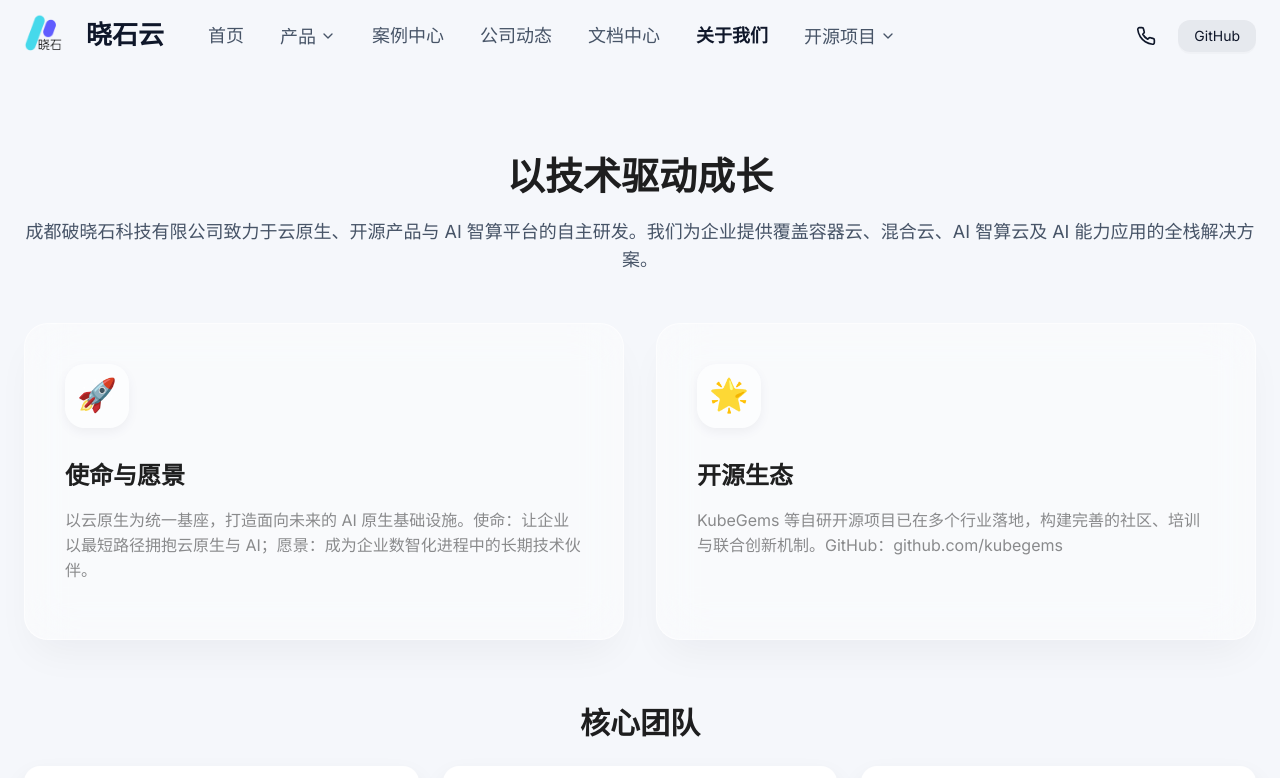
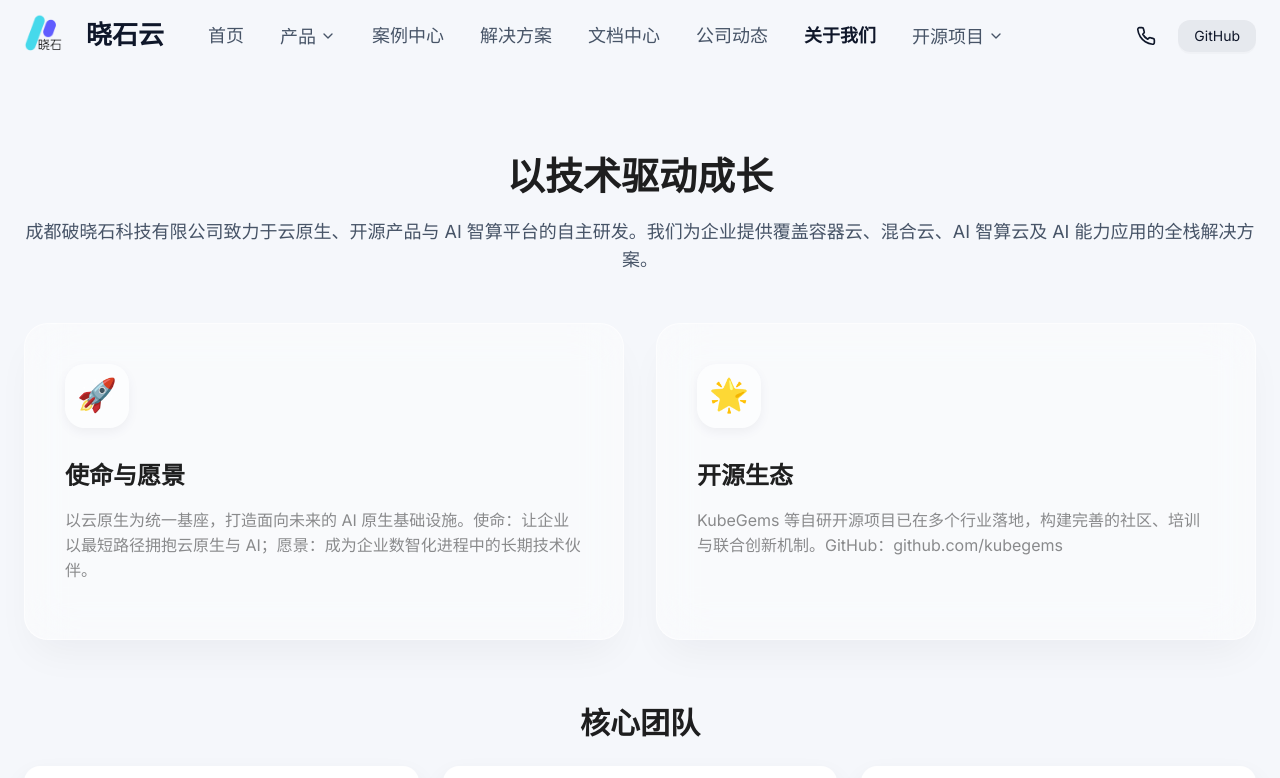
Before and after one commit to poxiaoyun/portal, a Next.js app: page /about in a window 1280 px wide. Shown: the top 778 px of the page. Built offline with nearby package versions, Linux system fonts and the light colour scheme.

Commit message:
Update navbar links

```diff
--- a/components/Navbar.tsx
+++ b/components/Navbar.tsx
@@ -29,8 +29,9 @@ export function Navbar() {
     { href: "/", label: "首页" },
     { href: defaultProductHref, label: "产品", hasDropdown: true, dropdownKey: "products" },
     { href: "/cases", label: "案例中心" },
+    { href: "https://ppt.poxiaoshi.cn", label: "解决方案", external: true },
+    { href: "https://docs.poxiaoshi.cn", label: "文档中心", external: true },
     { href: "/blog", label: "公司动态" },
-    { href: "https://poxiaoyun.github.io/docs/", label: "文档中心", external: true },
     { href: "/about", label: "关于我们" },
     {
       href: defaultOpenSourceHref,
```
